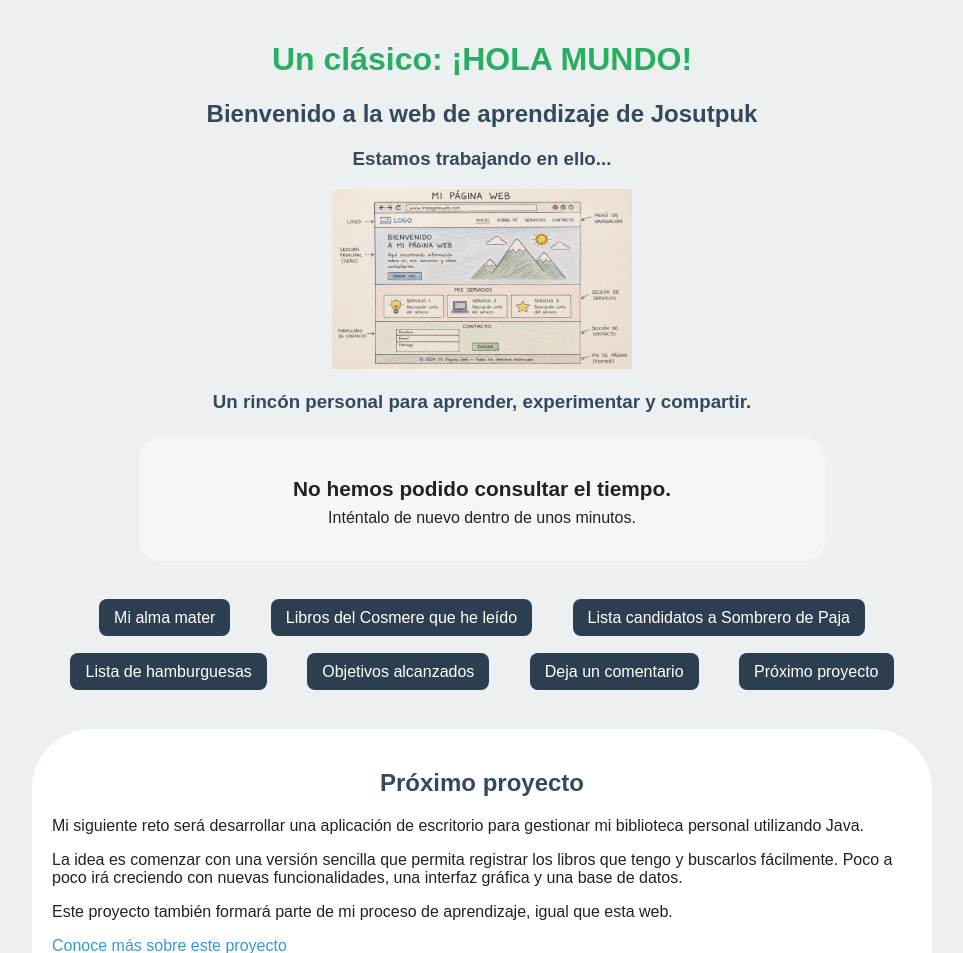
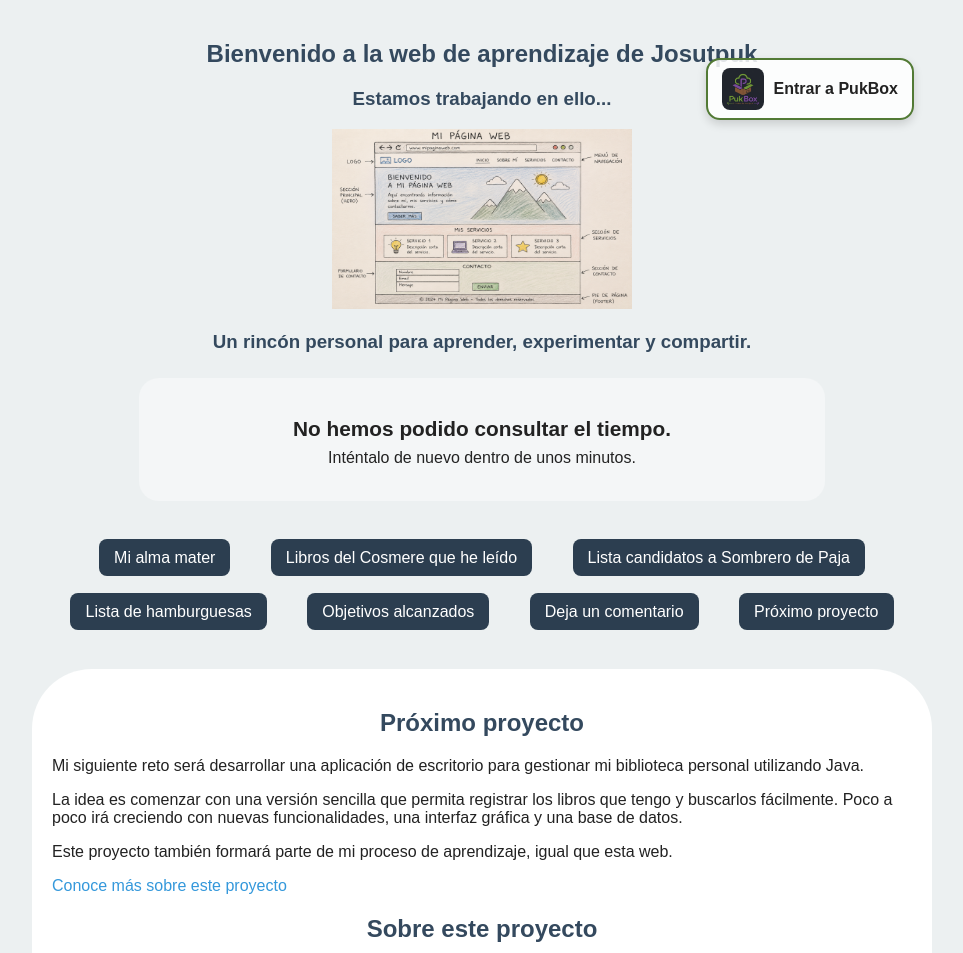
Before and after one commit to JosemaRuiz-puk/aprendiendo-html-css-js, a PHP site: page / in a window 1280 px wide. Shown: the top 953 px of the page, without its empty margins (158-1121 px from the left). Run offline with PHP 8.4, Linux system fonts and the light colour scheme; data that the repository does not hold is empty.

Commit message:
Agregando acceso a mi nube personal

```diff
--- a/index.php
+++ b/index.php
@@ -37,7 +37,20 @@ $citaPratchett = $sentencia->fetch(PDO::FETCH_ASSOC);
 
     <header>
 
-        <h1 class="portada">Un clásico: ¡HOLA MUNDO!</h1>
+    <a
+        class="acceso-pukbox"
+        href="https://pukbox.duckdns.org"
+        target="_blank"
+        rel="noopener noreferrer"
+    >
+        <img
+            src="imagenes/logo-pukbox.png"
+            alt=""
+            aria-hidden="true"
+        >
+
+        <span>Entrar a PukBox</span>
+    </a>
 
         <h2>Bienvenido a la web de aprendizaje de Josutpuk</h2>
 
--- a/styles.css
+++ b/styles.css
@@ -257,3 +257,64 @@ body.oscuro #reloj {
 body.oscuro .tiempo-contenedor {
     background-color: #3a3a3a;
 }
+
+/* =========================
+   PUKBOX
+   ========================= */
+
+header {
+    position: relative;
+}
+
+.acceso-pukbox {
+    position: absolute;
+    top: 18px;
+    right: 18px;
+
+    display: flex;
+    align-items: center;
+    gap: 10px;
+
+    padding: 8px 14px;
+
+    color: inherit;
+    background-color: rgba(255, 255, 255, 0.85);
+    border: 2px solid #527a35;
+    border-radius: 14px;
+
+    text-decoration: none;
+    font-weight: bold;
+
+    box-shadow: 0 4px 10px rgba(0, 0, 0, 0.15);
+
+    transition:
+        transform 0.2s ease,
+        box-shadow 0.2s ease,
+        background-color 0.2s ease;
+}
+
+.acceso-pukbox img {
+    width: 42px;
+    height: 42px;
+    object-fit: cover;
+    border-radius: 8px;
+}
+
+.acceso-pukbox:hover {
+    transform: translateY(-2px);
+    background-color: white;
+    box-shadow: 0 6px 14px rgba(0, 0, 0, 0.22);
+}
+
+.acceso-pukbox:focus-visible {
+    outline: 3px solid #6f42c1;
+    outline-offset: 3px;
+}
+
+@media (max-width: 700px) {
+    .acceso-pukbox {
+        position: static;
+        width: fit-content;
+        margin: 15px auto 25px;
+    }
+}
```
Also changed, not shown: imagenes/logo-pukbox.png (added).
